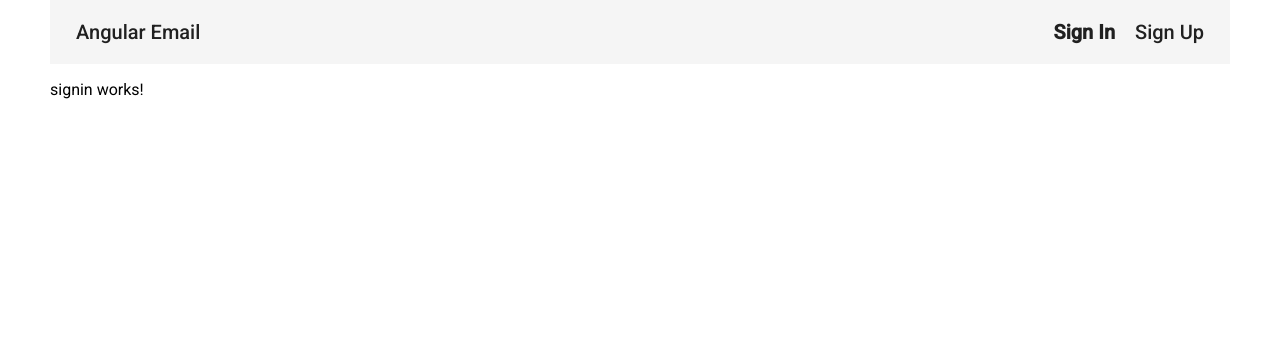
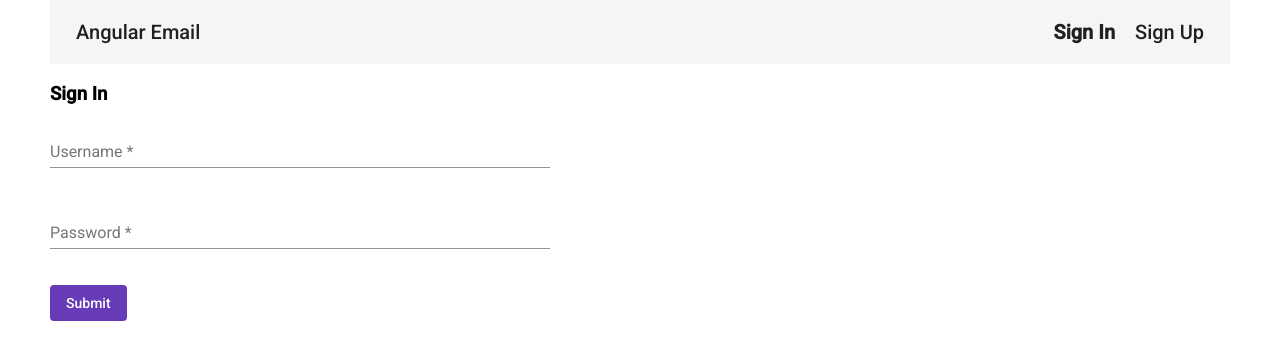
Before and after one commit to AmeliaPond198/Email, an Angular app: page / in a window 1280 px wide. Shown: the top 360 px of the page. Built offline with nearby package versions, Linux system fonts and the light colour scheme; no server answers.

Commit message:
Sign In Done

```diff
--- a/src/app/auth/auth.service.ts
+++ b/src/app/auth/auth.service.ts
@@ -11,6 +11,11 @@ interface SignupCredentials {
   username: string;
   password: string;
   passwordConfirmation: string;
+}
+
+interface SigninCredentials {
+  username: string;
+  password: string;
 }
 
 interface SignupResponse {
@@ -60,4 +65,12 @@ export class AuthService {
     )
   }
 
+  signin(credentials: SigninCredentials) {
+    return this.http.post(this.rootUrl + '/auth/signin', credentials, { withCredentials: true }
+    ).pipe(
+      tap(() => {
+        this.signedin$.next(true)
+      })
+    )
+  }
 }
--- a/src/app/auth/signin/signin.component.css
+++ b/src/app/auth/signin/signin.component.css
@@ -0,0 +1,9 @@
+.example-form {
+    min-width: 150px;
+    max-width: 500px;
+    width: 100%;
+  }
+
+  .matchError {
+    margin-bottom: 1em;
+  }
--- a/src/app/auth/signin/signin.component.html
+++ b/src/app/auth/signin/signin.component.html
@@ -1 +1,11 @@
-<p>signin works!</p>
+<h3>Sign In</h3>
+<form (ngSubmit)="onSubmit()" class="example-form" [formGroup]="authForm">
+    <app-input inputType="text" label="Username" [control]="authForm.get('username')"></app-input>
+    <app-input inputType="password" label="Password" [control]="authForm.get('password')"></app-input>
+    <mat-error class="matchError" *ngIf="authForm.errors">
+        <ng-container *ngIf="authForm.errors.credentials">
+            Invalid username or password
+        </ng-container>
+    </mat-error>
+        <button mat-flat-button color="primary">Submit</button>
+</form>
--- a/src/app/auth/signin/signin.component.ts
+++ b/src/app/auth/signin/signin.component.ts
@@ -1,4 +1,6 @@
 import { Component, OnInit } from '@angular/core';
+import { FormGroup, FormControl, Validators } from "@angular/forms";
+import { AuthService } from '../auth.service';
 
 @Component({
   selector: 'app-signin',
@@ -6,10 +8,41 @@ import { Component, OnInit } from '@angular/core';
   styleUrls: ['./signin.component.css']
 })
 export class SigninComponent implements OnInit {
-
-  constructor() { }
+  authForm = new FormGroup({
+    username: new FormControl('', [
+      Validators.required,
+      Validators.minLength(3),
+      Validators.maxLength(20),
+      Validators.pattern(/^[a-zA-Z0-9]+$/)
+    ]),
+    password: new FormControl('', [
+      Validators.required,
+      Validators.minLength(4),
+      Validators.maxLength(20)
+    ]),
+  })
+  constructor(private authService: AuthService) { }
 
   ngOnInit(): void {
   }
 
+  onSubmit() {
+
+    if (this.authForm.invalid) {
+      return
+    }
+
+    this.authService.signin(this.authForm.value).subscribe({
+      next: () => {
+
+      },
+      error: ({ error }) => {
+        if (error.username || error.password) {
+          this.authForm.setErrors({ credentials: true })
+        }
+      }
+    })
+
+  }
+
 }
```
